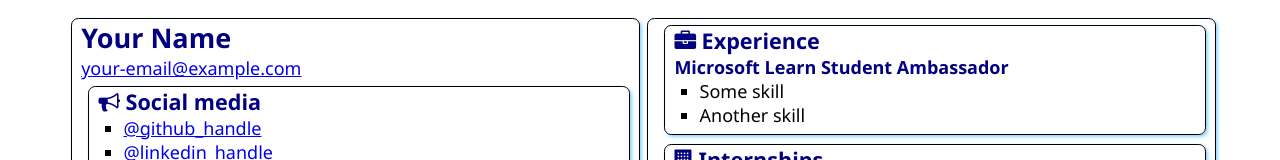
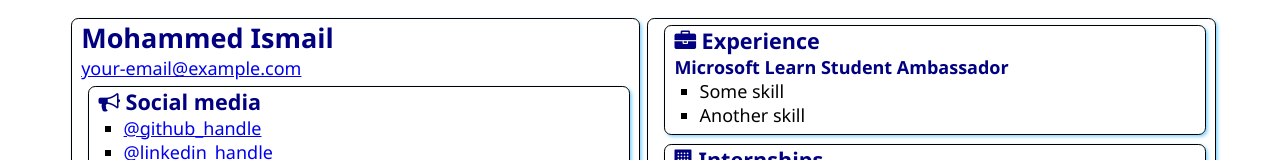
Before and after one commit to masterismail/SATechnicalOnboarding, a plain HTML site: page src/index.html in a window 1280 px wide. Shown: the top 160 px of the page. Drawn offline with Linux system fonts and the light colour scheme.

Commit message:
Update index.html
Change Of Name

```diff
--- a/src/index.html
+++ b/src/index.html
@@ -12,7 +12,7 @@
 <body>
     <main>
         <article class="box">
-            <h1>Your Name</h1>
+            <h1>Mohammed Ismail</h1>
             <div><a href="mailto:your.email@example.com">your-email@example.com</a></div>
 
             <section class="box">
```
